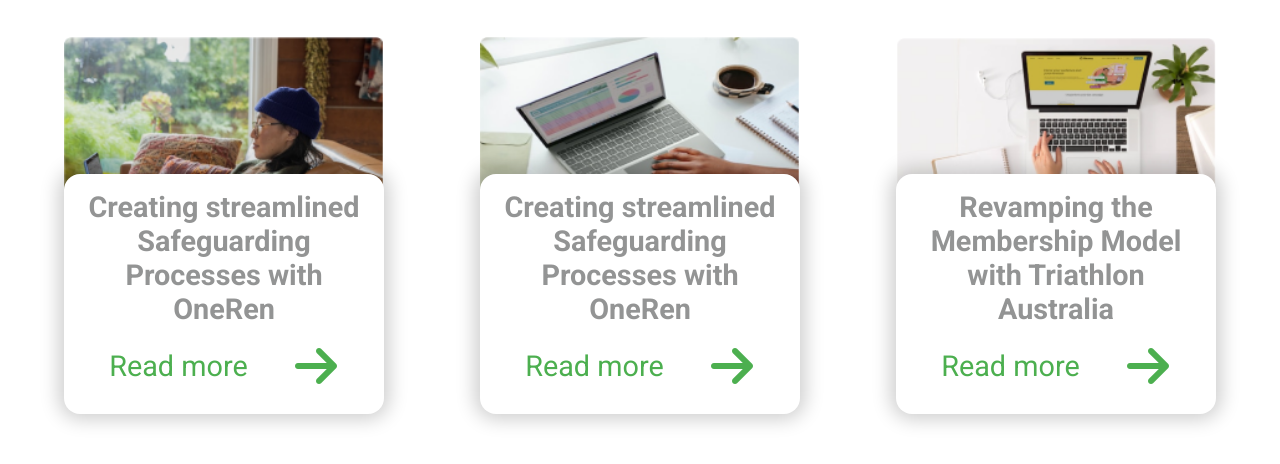
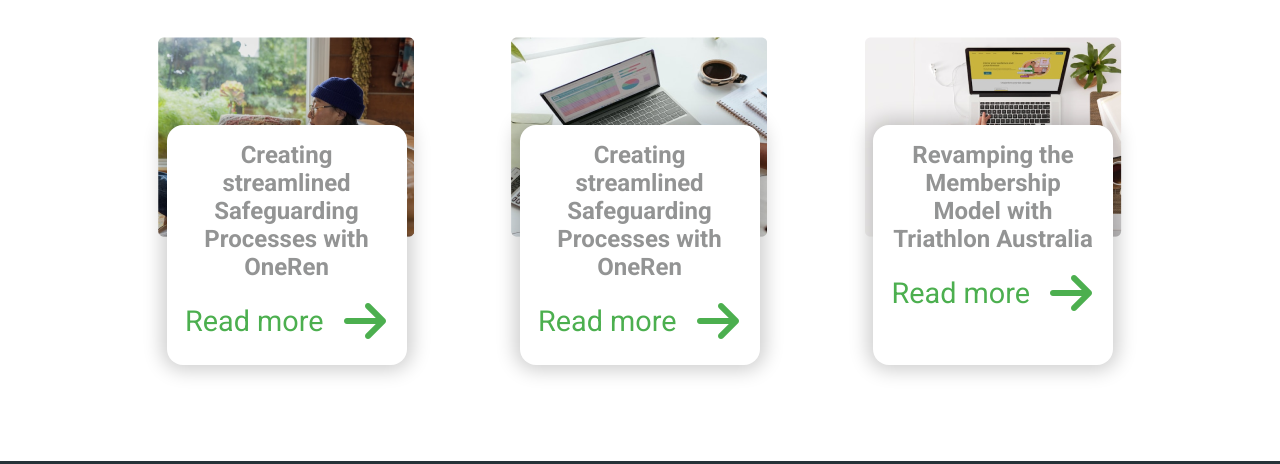
Before and after one commit to kktheomniscient/DJCSI_WebTask_KrishnakantSingh, a plain HTML site: page index.html in a window 1280 px wide. Shown: the part 2400-2864 px from the top of the page. Drawn offline with Linux system fonts and the light colour scheme.

Commit message:
pic overly fixed

```diff
--- a/style.css
+++ b/style.css
@@ -265,7 +265,7 @@ i{
 
 .pic-overlay{
     height: 15rem;
-    width: 20rem;
+    max-width: 15rem;
     margin-top: -7rem;
     z-index: 2;
     background-color: white;
@@ -275,7 +275,7 @@ i{
 
 .pic-overlay .title{
     color: #939494;
-    font-size: 1.8rem;
+    font-size: 1.5rem;
     padding: 1rem 0;
 }
 
```
